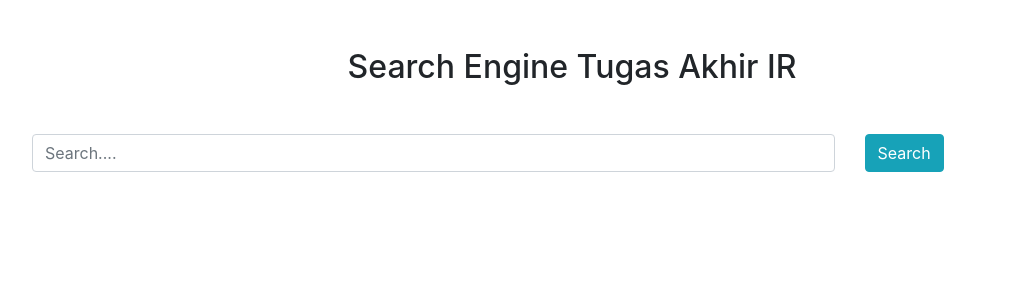
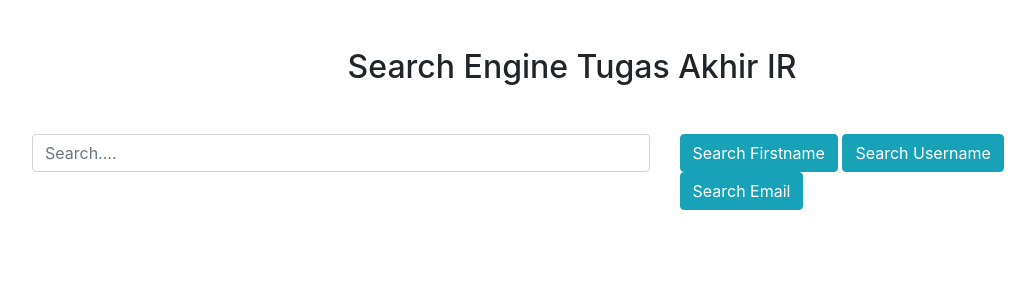
Before and after one commit to MasSakti/IRSearchEngine, a PHP site: page / in a window 1280 px wide. Shown: the top 300 px of the page, without its empty margins (68-1103 px from the left). Run offline with PHP 8.4, Linux system fonts and the light colour scheme.

Commit message:
Update index.php

```diff
--- a/index.php
+++ b/index.php
@@ -2,7 +2,7 @@
 $connect = mysqli_connect("localhost","root","","search");
 
 $output = "";
-if (isset($_POST['search'])) {
+if (isset($_POST['firstname'])) {
     $input = $_POST['input'];
 
     if (!empty($input)) {
@@ -40,6 +40,86 @@ if (isset($_POST['search'])) {
         }
     }
 }
+
+if (isset($_POST['username'])) {
+    $input = $_POST['input'];
+
+    if (!empty($input)) {
+        $query = "SELECT * FROM tb_search WHERE username LIKE '%$input%'";
+        $res = mysqli_query($connect,$query);
+
+        $output .= "
+        <table class='table table-bordered table-striped'>
+            <tr>
+                <th>ID</th>
+                <th>Firstname</th>
+                <th>Username</th>
+                <th>Email</th>
+                <th>Gender</th>
+            </tr>
+        ";
+
+        if (mysqli_num_rows($res)<1) {
+            $output.="
+            <tr>
+                <td colspan='6' class='text-center'> No data found</td>
+                </tr>
+            ";
+        } else {
+            while ($row = mysqli_fetch_array($res)) {
+            $output.="
+            <tr>
+                <td>".$row['id']."</td>
+                <td>".$row['firstname']."</td>
+                <td>".$row['username']."</td>
+                <td>".$row['email']."</td>
+                <td>".$row['gender']."</td>
+                ";
+            }
+        }
+    }
+}
+
+if (isset($_POST['email'])) {
+    $input = $_POST['input'];
+
+    if (!empty($input)) {
+        $query = "SELECT * FROM tb_search WHERE email LIKE '%$input%'";
+        $res = mysqli_query($connect,$query);
+
+        $output .= "
+        <table class='table table-bordered table-striped'>
+            <tr>
+                <th>ID</th>
+                <th>Firstname</th>
+                <th>Username</th>
+                <th>Email</th>
+                <th>Gender</th>
+            </tr>
+        ";
+
+        if (mysqli_num_rows($res)<1) {
+            $output.="
+            <tr>
+                <td colspan='6' class='text-center'> No data found</td>
+                </tr>
+            ";
+        } else {
+            while ($row = mysqli_fetch_array($res)) {
+            $output.="
+            <tr>
+                <td>".$row['id']."</td>
+                <td>".$row['firstname']."</td>
+                <td>".$row['username']."</td>
+                <td>".$row['email']."</td>
+                <td>".$row['gender']."</td>
+                ";
+            }
+        }
+    }
+}
+
+
 ?>
 
 <!DOCTYPE html>
@@ -55,11 +135,13 @@ if (isset($_POST['search'])) {
      <div class="col-md-12">
         <form method="post">
          <div class="row">
-             <div class="col-md-9">
+             <div class="col-md-7">
                  <input type="text" name="input" class="form-control" placeholder="Search....">
              </div>
-             <div class="col-md-3">
-                 <input type="submit" name="search" class="btn btn-info" value="Search">
+             <div class="col-md-5">
+                 <input type="submit" name="firstname" class="btn btn-info" value="Search Firstname">
+                 <input type="submit" name="username" class="btn btn-info" value="Search Username">
+                 <input type="submit" name="email" class="btn btn-info" value="Search Email">
              </div>
          </div>
         </form>
```
